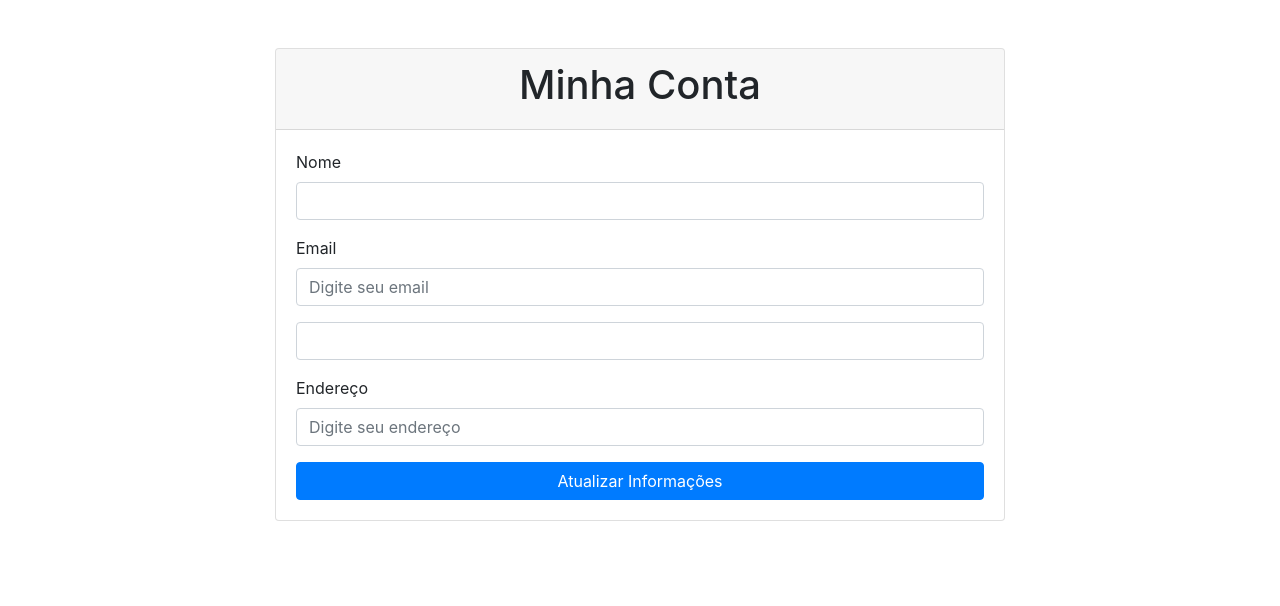
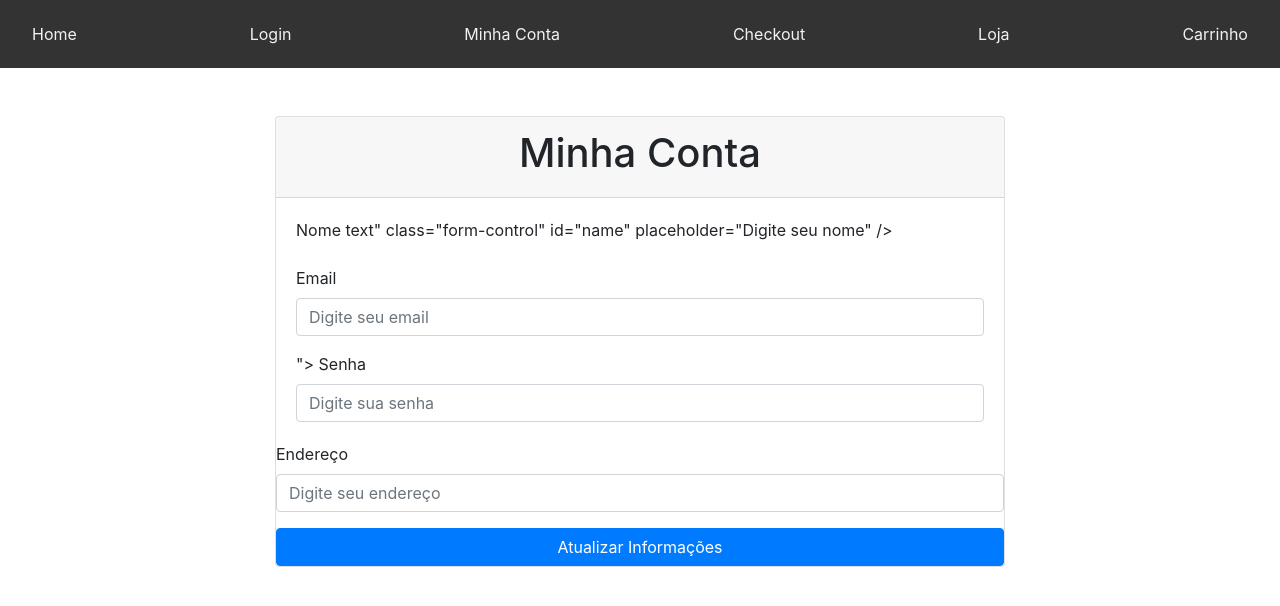
Before and after one commit to EngSivaldo/ecommerceDjangoImp, a Django app: page /minhaconta/ in a window 1280 px wide. Shown: the top 606 px of the page. Run offline with Django 5.2, Linux system fonts and the light colour scheme; some libraries are stand-ins or nearby versions.

Commit message:
. Uma base html - editando páginas de forma dinâmica

```diff
--- /dev/null
+++ b/ecommerce/loja/templates/base.html
@@ -0,0 +1,60 @@
+<!DOCTYPE html>
+<html lang="en">
+  <head>
+    <meta charset="UTF-8" />
+    <meta name="viewport" content="width=device-width, initial-scale=1.0" />
+    <title>{% block title %}Ecommerce Reserva{% endblock %}</title>
+    <style>
+      body {
+        font-family: Arial, sans-serif;
+        margin: 0;
+        padding: 0;
+      }
+      .navbar {
+        background-color: #333;
+        overflow: hidden;
+      }
+      .navbar a {
+        float: left;
+        display: block;
+        color: #f2f2f2;
+        text-align: center;
+        padding: 14px 16px;
+        text-decoration: none;
+      }
+      .navbar a:hover {
+        background-color: #ddd;
+        color: black;
+      }
+      .content {
+        padding: 20px;
+      }
+    </style>
+    <!-- Bootstrap CSS -->
+    <link
+      href="https://stackpath.bootstrapcdn.com/bootstrap/4.5.2/css/bootstrap.min.css"
+      rel="stylesheet"
+    />
+  </head>
+  <body>
+    <div class="navbar">
+      <a href="homepage.html">Home</a>
+      <a href="login.html">Login</a>
+      <a href="minhaconta.html">Minha Conta</a>
+
+      <a href="checkout.html">Checkout</a>
+      <a href="loja.html">Loja</a>
+      <a href="carrinho.html">Carrinho</a>
+    </div>
+
+    {% block body %}
+
+    <h1>Base HTML</h1>
+
+    {% endblock %}
+    <!-- Bootstrap JS and dependencies -->
+    <script src="https://code.jquery.com/jquery-3.5.1.slim.min.js"></script>
+    <script src="https://cdn.jsdelivr.net/npm/@popperjs/core@2.5.4/dist/umd/popper.min.js"></script>
+    <script src="https://stackpath.bootstrapcdn.com/bootstrap/4.5.2/js/bootstrap.min.js"></script>
+  </body>
+</html>
--- a/ecommerce/loja/templates/usuario/minhaconta.html
+++ b/ecommerce/loja/templates/usuario/minhaconta.html
@@ -1,16 +1,8 @@
-<!DOCTYPE html>
-<html lang="en">
-  <head>
-    <meta charset="UTF-8" />
-    <meta name="viewport" content="width=device-width, initial-scale=1.0" />
-    <title>Minha Conta - Ecommerce Reserva</title>
-    <!-- Bootstrap CSS -->
-    <link
-      href="https://stackpath.bootstrapcdn.com/bootstrap/4.5.2/css/bootstrap.min.css"
-      rel="stylesheet"
-    />
-  </head>
-  <body>
+{% extends 'base.html' %}
+
+
+
+    {% block body %}
       <div class="container">
         <div class="row justify-content-center">
           <div class="col-md-8">
@@ -22,10 +14,10 @@
                 <form>
                   <div class="form-group">
                     <label for="name">Nome</label>
-                  <input
-                    type="text"
+                   text"
                       class="form-control"
-                    seu nome"
+                      id="name"
+                      placeholder="Digite seu nome"
                     />
                   </div>
                   <div class="form-group">
@@ -37,8 +29,8 @@
                       placeholder="Digite seu email"
                     />
                   </div>
-                <div class="form-group">
-                  <label for="passwordSenha</label>
+                 ">
+                    <label for="password">Senha</label>
                     <input
                       type="password"
                       class="form-control"
@@ -64,10 +56,4 @@
           </div>
         </div>
       </div>
-
-    <!-- Bootstrap JS and dependencies -->
-    <script src="https://code.jquery.com/jquery-3.5.1.slim.min.js"></script>
-    <script src="https://cdn.jsdelivr.net/npm/@popperjs/core@2.5.4/dist/umd/popper.min.js"></script>
-    <script src="https://stackpath.bootstrapcdn.com/bootstrap/4.5.2/js/bootstrap.min.js"></script>
-  </body>
-</html>
+    {% endblock %}
--- a/ecommerce/loja/urls.py
+++ b/ecommerce/loja/urls.py
@@ -1,16 +1,13 @@
 from django.urls import path
-#importar tudo da views( ex: homepage)
-from.views import *
+from .views import *
 
 urlpatterns = [
     path('', homepage, name='homepage'),
-    path('loja/', loja, name='homepage'),
-    path('minhaconta/', minha_conta, name='minha_conta'),
-    path('login', login, name='login'),
-    path('carrinho', carrinho, name='carrinho'),
-    path('checkout', checkout, name='checkout'),
-
+    path('homepage/', homepage, name='homepage'),
+    path('loja/', loja, name='loja'),
+    path('minhaconta/', minha_conta, name='minhaconta'),
+    path('login/', login, name='login'),
+    path('carrinho/', carrinho, name='carrinho'),
+    path('checkout/', checkout, name='checkout'),
 ]
-
-
 #depois disso criar funcoes na views
```
Also changed, not shown: ecommerce/loja/templates/carrinho.html (+3 -11 lines), ecommerce/loja/templates/checkout.html (+3 -11 lines), ecommerce/loja/templates/homepage.html (+5 -11 lines), ecommerce/loja/templates/loja.html (+3 -11 lines), ecommerce/loja/templates/usuario/login.html (+5 -19 lines). Lines whose indentation alone changed are shown as unchanged.
